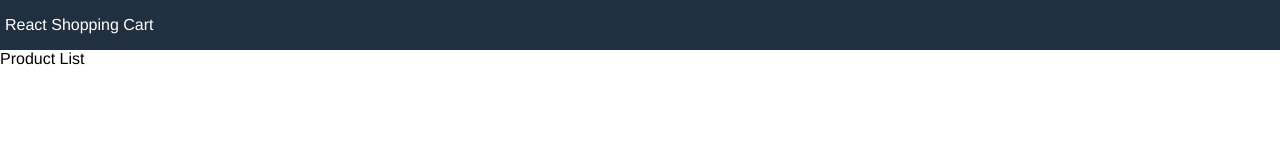
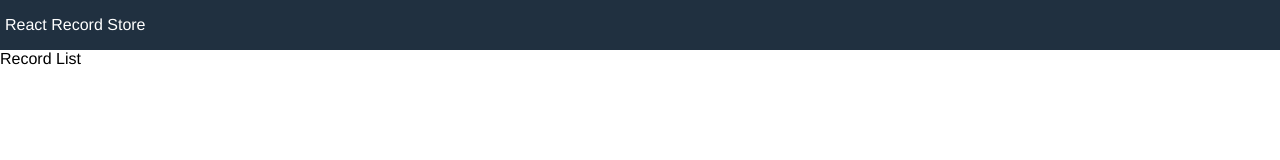
Before and after one commit to ricardonava/record-store, a React (Create React App) app: page / in a window 1280 px wide. Shown: the top 160 px of the page. Built offline with nearby package versions, Linux system fonts and the light colour scheme.

Commit message:
Add correct names

```diff
--- a/src/App.js
+++ b/src/App.js
@@ -4,9 +4,9 @@ function App() {
   return (
     <div className="grid-container">
       <header>
-        <a href="#">React Shopping Cart</a>
+        <a href="#">React Record Store</a>
       </header>
-      <main>Product List</main>
+      <main>Record List</main>
       <footer>All rights reserved.</footer>
     </div>
   );
```
